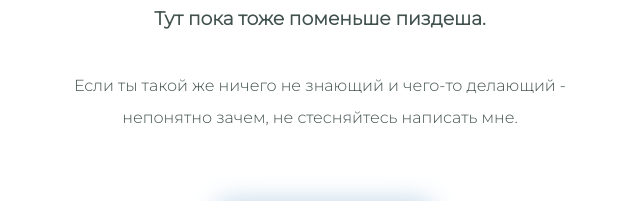
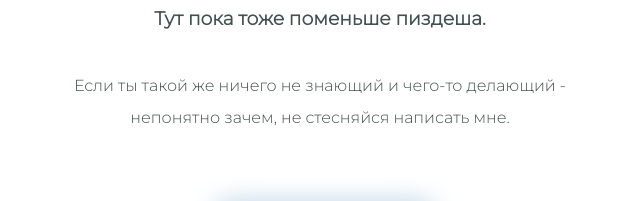
Before and after one commit to tudakudanado/MyWebSite, a plain HTML site: page index.html in a window 1280 px wide. Shown: the part 2709-2910 px from the top of the page, 320-960 px from the left. Drawn offline with Linux system fonts and the light colour scheme.

Commit message:
Update index.html

```diff
--- a/index.html
+++ b/index.html
@@ -42,7 +42,7 @@
         <div class="contact-me">
             <h2>Cвязь со мной уёб</h2>
             <h3>Тут пока тоже поменьше пиздеша.</h3>
-            <p class="contact-message">Если ты такой же ничего не знающий и чего-то делающий - непонятно зачем, не стесняйтесь написать мне.</p>
+            <p class="contact-message">Если ты такой же ничего не знающий и чего-то делающий - непонятно зачем, не стесняйся написать мне.</p>
             <a class="btn" href="mailto:tudakudanado@gmail.com">В ПОПКУ</a>
         </div>
     </div>
```
